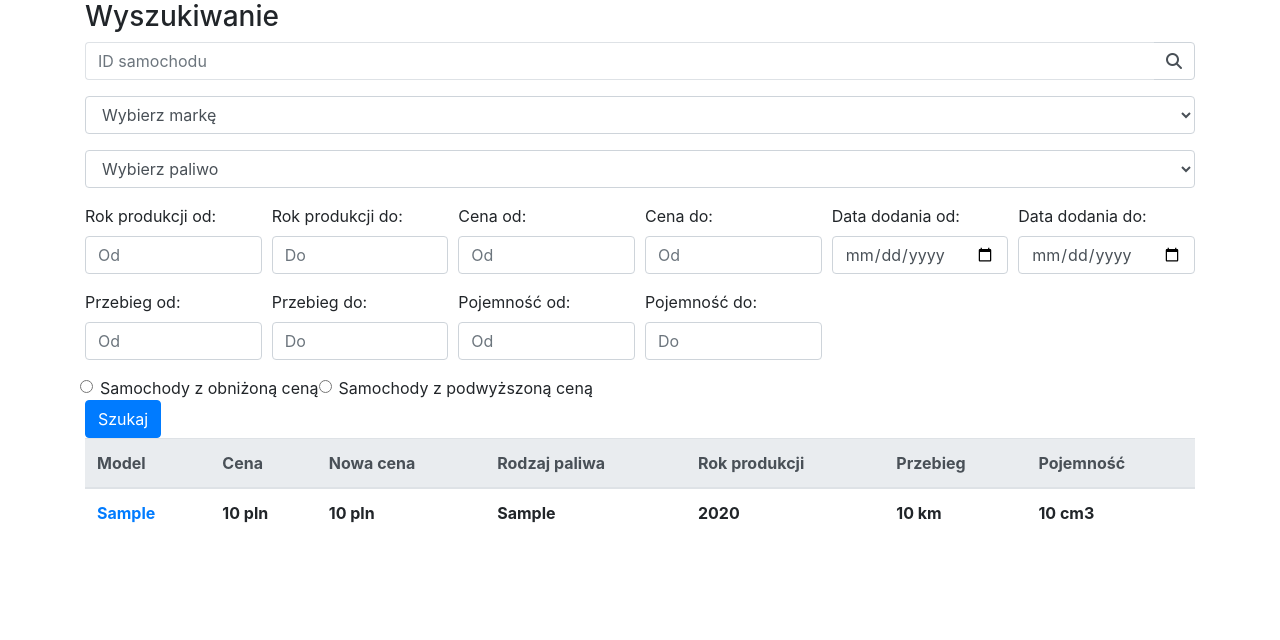
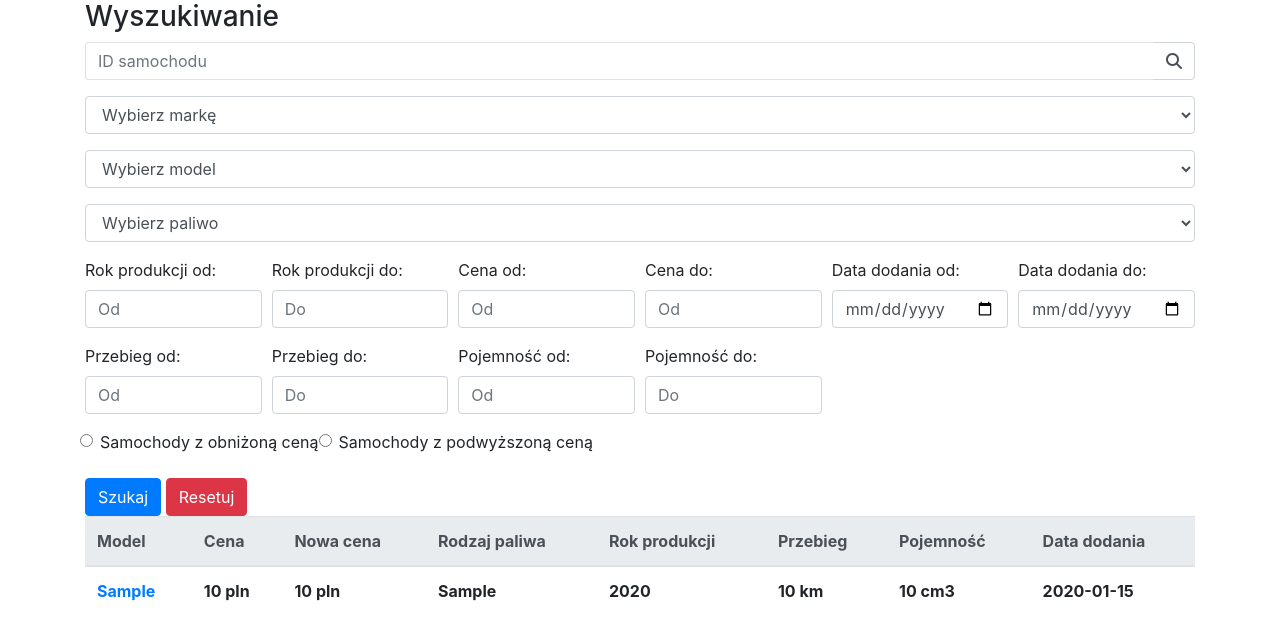
Before and after one commit to HannnaK/samochody, a Django app: page /wyszukiwanie/ in a window 1280 px wide. Shown: the top 640 px of the page. Run offline with Django 3.2, Linux system fonts and the light colour scheme; tables that the repository leaves empty hold one stand-in row (values such as "Sample post"); lists and menus that the app fills with data are empty; some libraries are stand-ins or nearby versions.

Commit message:
pagination added

```diff
--- a/samochody/views.py
+++ b/samochody/views.py
@@ -3,14 +3,15 @@ from django.db import models
 from django.shortcuts import render, get_object_or_404
 from .models import Cars
 from .forms import CarForm
-
+from django.core.paginator import Paginator, EmptyPage, PageNotAnInteger
+import urllib
 
 def welcome(request):
     return render(request, 'home.html')
 
 
 def all_cars(request):
-    all = Cars.objects.all().filter(is_activ=True)
+    all = Cars.objects.all().filter(is_activ=True).order_by('id')
     return render(request, 'cars.html', {'cars': all})
 
 
@@ -26,21 +27,19 @@ def is_valid_queryparam(param):
 
 def search(request):
     all = Cars.objects.all().filter(is_activ=True)
-    make_set = set(Cars.objects.values_list('make'))
-    make_list=[]
-    for _ in make_set:
-        make_list.append(_[0])
 
-    fuel_set = set(Cars.objects.values_list('fuel'))
-    fuel_list = []
-    for _ in fuel_set:
-        fuel_list.append(_[0])
+    make_set = set(Cars.objects.values_list('make', flat=True))
+    make_set_sort = sorted(make_set)
 
-    make_list_sort = sorted(make_list)
-    fuel_list_sort = sorted(fuel_list)
+    model_set = set(Cars.objects.values_list('model', flat=True))
+    model_set_sort = sorted(model_set)
+
+    fuel_set = set(Cars.objects.values_list('fuel', flat=True))
+    fuel_set_sort = sorted(fuel_set)
 
     id_car_contains_query = request.GET.get('id_car')
     make_contains_query = request.GET.get('make')
+    model_contains_query = request.GET.get('model')
     fuel_contains_query = request.GET.get('fuel')
     year_min = request.GET.get('year_min')
     year_max = request.GET.get('year_max')
@@ -60,6 +59,9 @@ def search(request):
 
     if is_valid_queryparam(make_contains_query) and make_contains_query != 'Wybierz markę':
         all=all.filter(make__icontains=make_contains_query)
+
+    if is_valid_queryparam(model_contains_query) and model_contains_query != 'Wybierz model':
+        all=all.filter(model__exact=model_contains_query)
 
     if is_valid_queryparam(fuel_contains_query) and fuel_contains_query != 'Wybierz paliwo':
         all = all.filter(fuel__exact=fuel_contains_query)
@@ -96,14 +98,26 @@ def search(request):
         all = all.exclude(new_price=0)
         all = all.filter(price__lt=models.F('new_price'))
 
+    print(len(all))
+    page = request.GET.get('page', 1)
 
-    print(len(all))
+    paginator = Paginator(all, 100)
+    try:
+        all = paginator.page(page)
+    except PageNotAnInteger:
+        all = paginator.page(1)
+    except EmptyPage:
+        all = paginator.page(paginator.num_pages)
 
+    raw_params = request.GET.copy()
+    params = urllib.parse.urlencode(raw_params)
 
     context = {
         'allcar': all,
-        'make': make_list_sort,
-        'fuels': fuel_list_sort
+        'make': make_set_sort,
+        'model': model_set_sort,
+        'fuels': fuel_set_sort,
+        'params': params
     }
 
 
--- a/templates/search.html
+++ b/templates/search.html
@@ -8,7 +8,8 @@
         <div class="form-row">
             <div class="form-group col-12">
                 <div class="input-group">
-                    <input class="form-control py-2 border-right-0 border" type="search" name="id_car" placeholder="ID samochodu" />
+                    <input class="form-control py-2 border-right-0 border" type="search" name="id_car"
+                           placeholder="ID samochodu"/>
                     <span class="input-group-append">
                         <div class="input-group-text bg-transparent">
                             <i class="fa fa-search"></i>
@@ -21,7 +22,6 @@
         <div class="form-row">
             <div class="form-group col-12">
                 <div class="input-group">
-
                     <select id="make" class="form-control" name="make">
                         <option selected>Wybierz markę</option>
                         {% for mark in make %}
@@ -34,11 +34,24 @@
         <div class="form-row">
             <div class="form-group col-12">
                 <div class="input-group">
+                    <select id="model" class="form-control" name="model">
+                        <option selected>Wybierz model</option>
+                        {% for mod in model%}
+                        <option value="{{mod}}">{{ mod }}</option>
+                        {% endfor %}
+                    </select>
+
+                </div>
+            </div>
+        </div>
+        <div class="form-row">
+            <div class="form-group col-12">
+                <div class="input-group">
 
                     <select id="fuel" class="form-control" name="fuel">
                         <option selected>Wybierz paliwo</option>
                         {% for fuel in fuels %}
-                                <option value="{{ fuel}}">{{ fuel }}</option>
+                        <option value="{{fuel}}">{{ fuel }}</option>
                         {% endfor %}
                     </select>
                 </div>
@@ -47,7 +60,7 @@
         <div class="form-row">
             <div class="form-group col-md-2 col-lg-2">
                 <label for="dataMin">Rok produkcji od:</label>
-            <input type="number" min=0 class="form-control"  id="dataMin" placeholder="Od" name="year_min">
+                <input type="number" min=0 class="form-control" id="dataMin" placeholder="Od" name="year_min">
             </div>
             <div class="form-group col-md-2 col-lg-2">
                 <label for="dataMax">Rok produkcji do:</label>
@@ -102,10 +115,11 @@
                 Samochody z podwyższoną ceną
             </div>
         </div>
+        <br/>
+        <button type="submit" class="btn btn-primary">Szukaj</button>
+        <button type="reset" class="btn btn-danger">Resetuj</button>
 
-       <button type="submit" class="btn btn-primary">Szukaj</button>
 
-      </form>
 
 
     <table class="table">
@@ -118,20 +132,51 @@
             <th>Rok produkcji</th>
             <th>Przebieg</th>
             <th>Pojemność</th>
+            <th>Data dodania</th>
         </tr>
         </thead>
         {% for car in allcar %}
         <tr>
-            <th> <a href="{% url 'dodatkowe_info' car.index %}"> {{car.model}}</a></th>
+            <th><a href="{% url 'dodatkowe_info' car.index %}"> {{car.model}}</a></th>
             <th>{{car.price}} pln</th>
             <th>{% if car.new_price != None %}{{car.new_price}} pln {% endif %}</th>
             <th>{{car.fuel}}</th>
             <th>{{car.production_year}}</th>
             <th>{{car.mileage}} km</th>
             <th>{{car.capacity}} cm3</th>
+            <th>{{car.date_ad}}</th>
         </tr>
         {% endfor %}
     </table>
+    {% if allcar.has_other_pages %}
+    <ul class="pagination justify-content-center">
+        {% if allcar.has_previous %}
+        <li>
+            <a class="page-link"href="{{ request.path }}?{{params}}&page={{ allcar.previous_page_number }}">Poprzednia</a>
+        </li>
+        {% else %}
+        <li class="disabled"><span class="page-link">Poprzednia</span></li>
+        {% endif %}
 
+
+    {% for n in allcar.paginator.page_range %}
+      {% if allcar.number == n %}
+        <li class="page-item active">
+          <span class="page-link">{{ n }}<span class="sr-only">(current)</span></span>
+        </li>
+      {% elif n > allcar.number|add:'-5' and n < allcar.number|add:'5' %}
+        <li class="page-item"><a class="page-link" href="{{ request.path }}?{{params}}&page={{ n }}">{{ n }}</a></li>
+      {% endif %}
+    {% endfor %}
+
+
+        {% if allcar.has_next %}
+        <li class="page-item"><a class="page-link" href="{{ request.path }}?{{params}}&page={{ allcar.next_page_number }}">Następna</a></li>
+        {% else %}
+        <li class="page-item active"><span class="page-link">Następna</span></li>
+        {% endif %}
+    </ul>
+    {% endif %}
+        </form>
 </main>
 {% endblock %}
```
Lines whose indentation alone changed are shown as unchanged.
